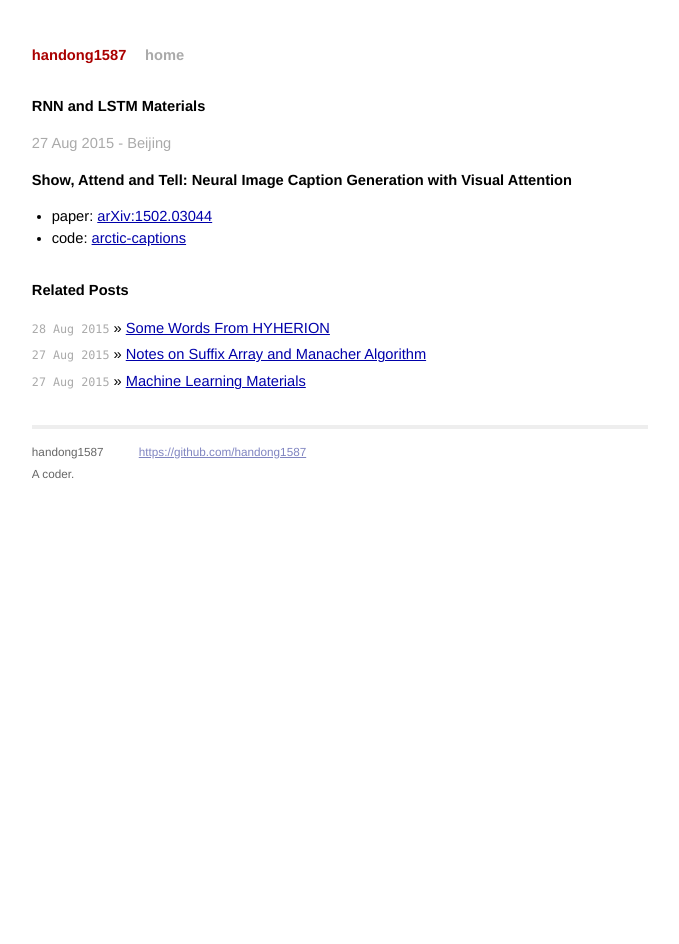
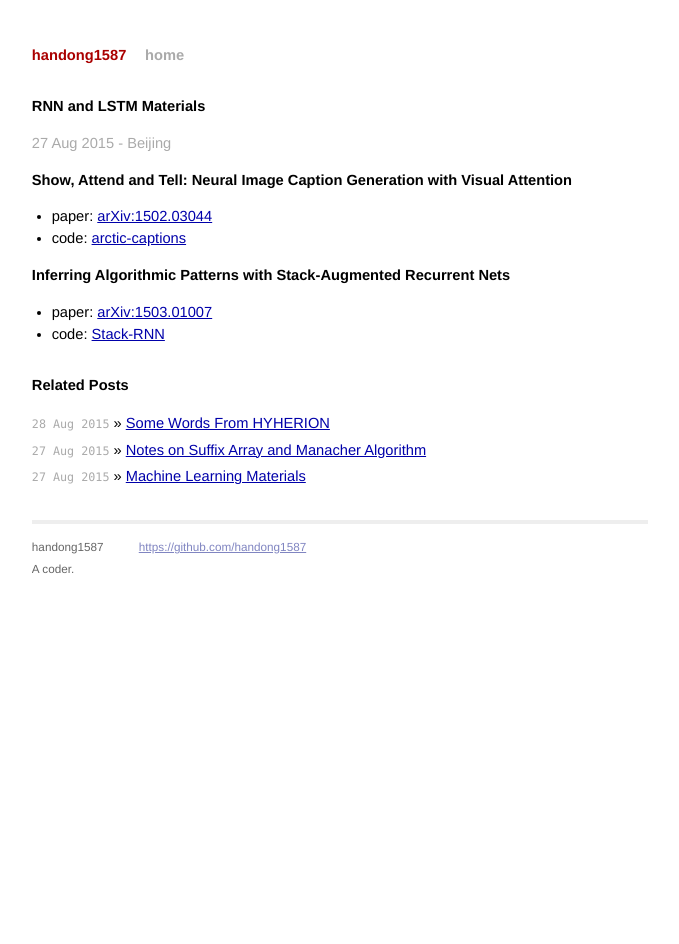
Before and after one commit to handong1587/handong1587.github.io, a Jekyll site: the page built from _posts/2015-08-27-rnn-and-lstm-materials.md, in a window 1280 px wide. Shown: the whole page, without its empty margins (300-979 px from the left). Built offline with Jekyll 4.4.1, drawn with Linux system fonts in a browser that asks for light colours; Markdown is read by kramdown in place of the engine named in the settings.

Commit message:
add md files

```diff
--- a/_posts/2015-08-27-rnn-and-lstm-materials.md
+++ b/_posts/2015-08-27-rnn-and-lstm-materials.md
@@ -12,3 +12,8 @@ title: RNN and LSTM Materials
 
 - paper: [arXiv:1502.03044](http://arxiv.org/abs/1502.03044)
 - code: [arctic-captions](https://github.com/kelvinxu/arctic-captions)
+
+**Inferring Algorithmic Patterns with Stack-Augmented Recurrent Nets**
+
+- paper: [arXiv:1503.01007](http://arxiv.org/abs/1503.01007)
+- code: [Stack-RNN](https://github.com/facebook/Stack-RNN)
```
